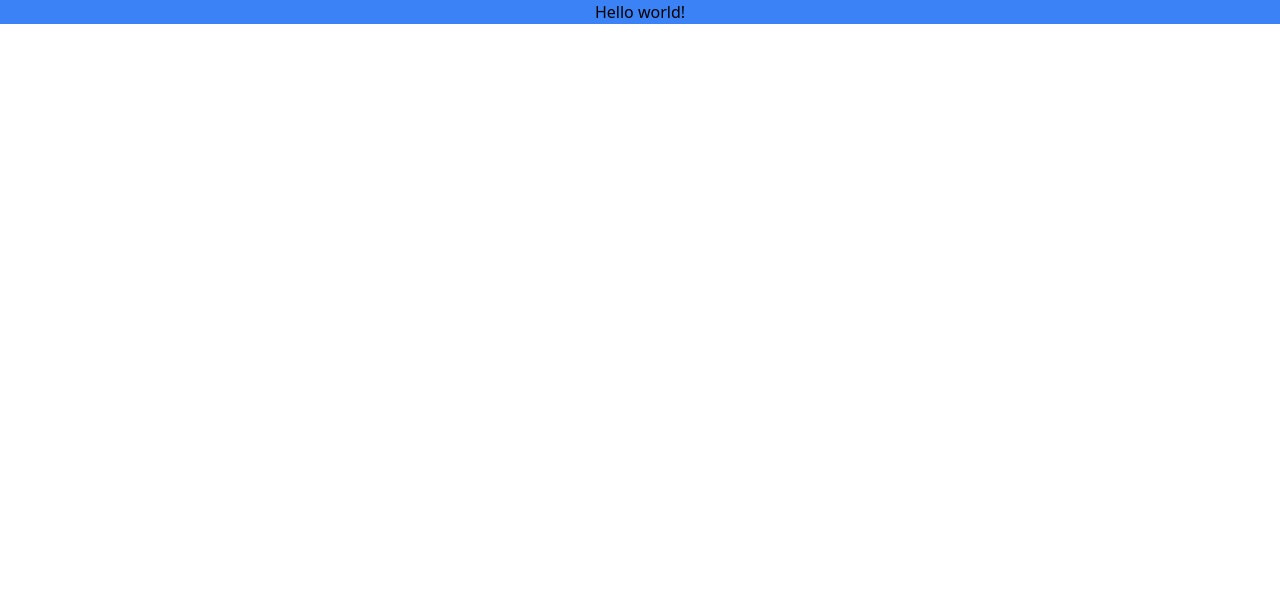
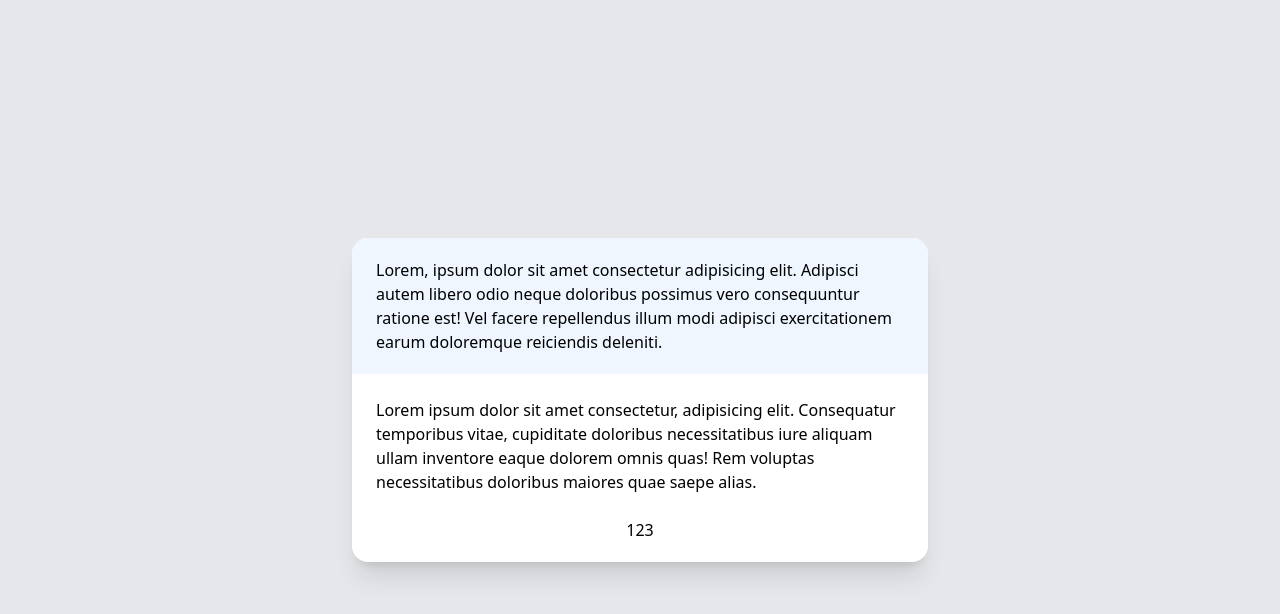
Before and after one commit to gldkru/React-todo, a React (Vite) app: page / in a window 1280 px wide. Shown: the top 614 px of the page. Built offline with nearby package versions, Linux system fonts and the light colour scheme.

Commit message:
feat(layout): Layout schema

```diff
--- a/src/App.jsx
+++ b/src/App.jsx
@@ -3,7 +3,22 @@ import Container from './components/Container'
 export const App = () => {
   return (
     <Container>
-      <h1 className='w-full bg-blue-500 text-center'>Hello world!</h1>
+      <div className='m-auto max-w-xl overflow-hidden rounded-2xl bg-white shadow-xl'>
+        {/* Header */}
+        <div className='bg-blue-50 px-6 py-5'>
+          Lorem, ipsum dolor sit amet consectetur adipisicing elit. Adipisci autem libero odio neque doloribus possimus
+          vero consequuntur ratione est! Vel facere repellendus illum modi adipisci exercitationem earum doloremque
+          reiciendis deleniti.
+        </div>
+        {/* Content (TaskList) */}
+        <div className='p-6'>
+          Lorem ipsum dolor sit amet consectetur, adipisicing elit. Consequatur temporibus vitae, cupiditate doloribus
+          necessitatibus iure aliquam ullam inventore eaque dolorem omnis quas! Rem voluptas necessitatibus doloribus
+          maiores quae saepe alias.
+        </div>
+        {/* Footer */}
+        <div className='px-6 pb-5 text-center'>123</div>
+      </div>
     </Container>
   )
 }
--- a/src/components/Container.jsx
+++ b/src/components/Container.jsx
@@ -1,5 +1,5 @@
 const Container = (props) => {
-  return <div className='container mx-auto'>{props.children}</div>
+  return <div className='flex min-h-screen bg-gray-200 p-8'>{props.children}</div>
 }
 
 export default Container
```
